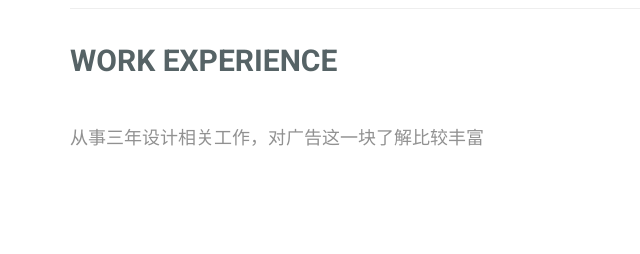
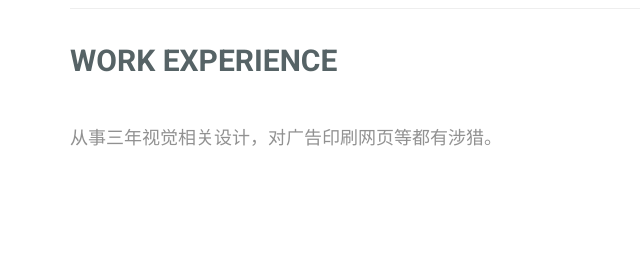
Before and after one commit to ljw690389357/ljw690389357.github.io, a plain HTML site: page index.html in a window 1280 px wide. Shown: the part 3320-3574 px from the top of the page, 0-640 px from the left. Drawn offline with Linux system fonts and the light colour scheme; a web font is replaced by a local one.

Commit message:
Update index.html

```diff
--- a/index.html
+++ b/index.html
@@ -255,7 +255,7 @@
 
 			<div class="col-md-6 col-sm-6 wow fadeInLeft">
 				<div class="resume-inner">
-					<p><font face="微软雅黑">从事三年设计相关工作，对广告这一块了解比较丰富 </font>
+					<p><font face="微软雅黑">从事三年视觉相关设计，对广告印刷网页等都有涉猎。 </font>
 					<br>
 					<br>
 					</p>
```
